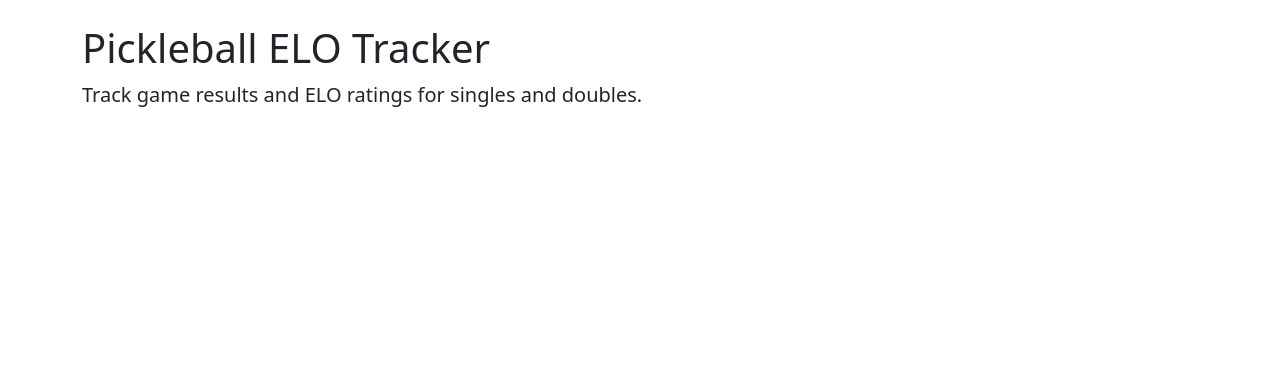
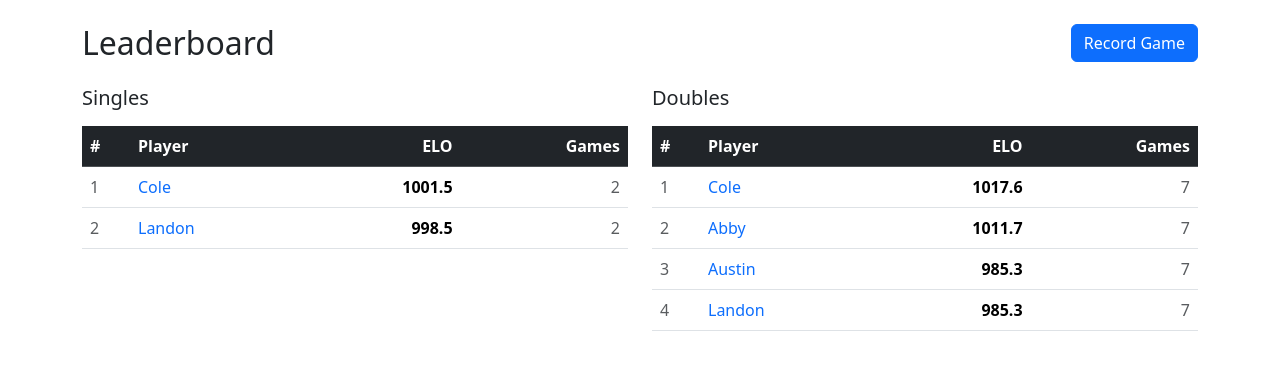
Before and after one commit to Garthalamu/PBELO, a Django app: page / in a window 1280 px wide. Shown: the part 56-426 px from the top of the page. Run offline with Django 5.2, Linux system fonts and the light colour scheme; data comes from the database, SQL or seed files in the repository; both versions use the stored data as it was after the commit.

Commit message:
Completed a lot of player tracking data

```diff
--- a/pyproject.toml
+++ b/pyproject.toml
@@ -6,4 +6,5 @@ readme = "README.md"
 requires-python = ">=3.13"
 dependencies = [
     "django>=5.2",
+    "plotly>=6.7.0",
 ]
--- a/templates/tracker/home.html
+++ b/templates/tracker/home.html
@@ -1,8 +1,68 @@
 {% extends "base.html" %}
 
-{% block title %}Home — PBELO{% endblock %}
+{% block title %}Leaderboard — PBELO{% endblock %}
 
 {% block content %}
-<h1>Pickleball ELO Tracker</h1>
-<p class="lead">Track game results and ELO ratings for singles and doubles.</p>
+<div class="d-flex justify-content-between align-items-center mb-4">
+  <h2 class="mb-0">Leaderboard</h2>
+  <a href="{% url 'record_game' %}" class="btn btn-primary">Record Game</a>
+</div>
+
+<div class="row g-4">
+  <div class="col-md-6">
+    <h5 class="mb-3">Singles</h5>
+    {% if singles_board %}
+      <table class="table table-hover align-middle">
+        <thead class="table-dark">
+          <tr>
+            <th style="width:3rem">#</th>
+            <th>Player</th>
+            <th class="text-end">ELO</th>
+            <th class="text-end">Games</th>
+          </tr>
+        </thead>
+        <tbody>
+          {% for player in singles_board %}
+            <tr>
+              <td class="text-muted">{{ forloop.counter }}</td>
+              <td><a href="{% url 'player_detail' player.pk %}" class="text-decoration-none">{{ player.name }}</a></td>
+              <td class="text-end fw-semibold">{{ player.singles_elo|floatformat:1 }}</td>
+              <td class="text-end text-muted">{{ player.singles_games }}</td>
+            </tr>
+          {% endfor %}
+        </tbody>
+      </table>
+    {% else %}
+      <p class="text-muted">No singles games recorded yet.</p>
+    {% endif %}
+  </div>
+
+  <div class="col-md-6">
+    <h5 class="mb-3">Doubles</h5>
+    {% if doubles_board %}
+      <table class="table table-hover align-middle">
+        <thead class="table-dark">
+          <tr>
+            <th style="width:3rem">#</th>
+            <th>Player</th>
+            <th class="text-end">ELO</th>
+            <th class="text-end">Games</th>
+          </tr>
+        </thead>
+        <tbody>
+          {% for player in doubles_board %}
+            <tr>
+              <td class="text-muted">{{ forloop.counter }}</td>
+              <td><a href="{% url 'player_detail' player.pk %}" class="text-decoration-none">{{ player.name }}</a></td>
+              <td class="text-end fw-semibold">{{ player.doubles_elo|floatformat:1 }}</td>
+              <td class="text-end text-muted">{{ player.doubles_games }}</td>
+            </tr>
+          {% endfor %}
+        </tbody>
+      </table>
+    {% else %}
+      <p class="text-muted">No doubles games recorded yet.</p>
+    {% endif %}
+  </div>
+</div>
 {% endblock %}
--- a/tracker/urls.py
+++ b/tracker/urls.py
@@ -4,4 +4,5 @@ from . import views
 urlpatterns = [
     path("", views.home, name="home"),
     path("record/", views.record_game, name="record_game"),
+    path("players/<int:player_id>/", views.player_detail, name="player_detail"),
 ]
--- a/tracker/views.py
+++ b/tracker/views.py
@@ -1,14 +1,104 @@
+import json
+
+import plotly.graph_objects as go
 from django.contrib import messages
-from django.shortcuts import redirect, render
+from django.db.models import Count, Q
+from django.shortcuts import get_object_or_404, redirect, render
 from django.utils import timezone
 
 from .elo import process_game
 from .forms import RecordGameForm
-from .models import Game
+from .models import Game, Player
+
+
+def _build_elo_chart(elo_changes):
+    """Return Plotly candlestick figure JSON for ELO history, or None if no data.
+
+    Each bar represents one calendar day:
+      open  = ELO before the first game that day
+      close = ELO after the last game that day
+      high  = highest ELO value touched during the day
+      low   = lowest  ELO value touched during the day
+    Green when the day ended higher than it opened, red when lower.
+    elo_changes must be ordered by game__played_at ascending.
+    """
+    if not elo_changes:
+        return None
+
+    # Group into per-day buckets preserving chronological order.
+    # daily_values holds every ELO value touched: the opening value (elo_before
+    # of the first game) plus every elo_after across all games that day.
+    daily_open: dict = {}
+    daily_close: dict = {}
+    daily_values: dict = {}  # all ELO values seen that day, for true high/low
+
+    for ec in elo_changes:
+        day = ec["game__played_at"].date()
+        if day not in daily_open:
+            daily_open[day] = round(ec["elo_before"], 1)
+            daily_values[day] = [round(ec["elo_before"], 1)]
+        daily_close[day] = round(ec["elo_after"], 1)
+        daily_values[day].append(round(ec["elo_after"], 1))
+
+    dates = list(daily_open.keys())
+    opens = [daily_open[d] for d in dates]
+    closes = [daily_close[d] for d in dates]
+    highs = [max(daily_values[d]) for d in dates]
+    lows = [min(daily_values[d]) for d in dates]
+
+    fig = go.Figure(data=[
+        go.Scatter(
+            x=dates,
+            y=closes,
+            mode="lines",
+            line=dict(color="#495057", width=1.5, dash="dash"),
+            hoverinfo="skip",
+            name="Closing ELO",
+        ),
+        go.Candlestick(
+        x=dates,
+        open=opens,
+        high=highs,
+        low=lows,
+        close=closes,
+        increasing=dict(line=dict(color="#198754"), fillcolor="#198754"),
+        decreasing=dict(line=dict(color="#dc3545"), fillcolor="#dc3545"),
+        hovertext=[
+            f"{d.strftime('%b %d, %Y')}<br>Open: {o}<br>High: {h}<br>Low: {l}<br>Close: {c}<br>Change: {c - o:+.1f}"
+            for d, o, h, l, c in zip(dates, opens, highs, lows, closes)
+        ],
+        hoverinfo="text",
+        name="Daily Range",
+    )])
+
+    fig.add_hline(
+        y=1000,
+        line=dict(color="#adb5bd", width=1, dash="dot"),
+        annotation_text="Start (1000)",
+        annotation_position="bottom right",
+    )
+    fig.update_layout(
+        margin=dict(l=50, r=20, t=20, b=50),
+        paper_bgcolor="white",
+        plot_bgcolor="white",
+        yaxis=dict(title="ELO", gridcolor="#e9ecef", zeroline=False),
+        xaxis=dict(title="Date", gridcolor="#e9ecef", type="date", tickformat="%b %d, %Y", rangeslider=dict(visible=False)),
+        hovermode="x",
+    )
+    return json.loads(fig.to_json())
 
 
 def home(request):
-    return render(request, "tracker/home.html")
+    players = Player.objects.annotate(
+        singles_games=Count("elo_changes", filter=Q(elo_changes__game__game_type="singles")),
+        doubles_games=Count("elo_changes", filter=Q(elo_changes__game__game_type="doubles")),
+    )
+    singles_board = players.filter(singles_games__gt=0).order_by("-singles_elo")
+    doubles_board = players.filter(doubles_games__gt=0).order_by("-doubles_elo")
+    return render(request, "tracker/home.html", {
+        "singles_board": singles_board,
+        "doubles_board": doubles_board,
+    })
 
 
 def record_game(request):
@@ -42,3 +132,77 @@ def record_game(request):
         form = RecordGameForm(initial={"played_at": timezone.now().date()})
 
     return render(request, "tracker/record_game.html", {"form": form})
+
+
+def player_detail(request, player_id):
+    player = get_object_or_404(Player, pk=player_id)
+
+    games = (
+        Game.objects.filter(Q(team1_players=player) | Q(team2_players=player))
+        .distinct()
+        .prefetch_related("team1_players", "team2_players", "elo_changes")
+        .order_by("-played_at")
+    )
+
+    elo_changes_by_game = {
+        ec.game_id: ec for ec in player.elo_changes.all()
+    }
+
+    singles_wins = singles_losses = doubles_wins = doubles_losses = 0
+    game_rows = []
+    for game in games:
+        in_team1 = player in game.team1_players.all()
+        won = (in_team1 and game.winning_team == 1) or (not in_team1 and game.winning_team == 2)
+        opponents = game.team2_players.all() if in_team1 else game.team1_players.all()
+        teammates = (game.team1_players.all() if in_team1 else game.team2_players.all()).exclude(pk=player.pk)
+
+        if game.game_type == Game.SINGLES:
+            if won:
+                singles_wins += 1
+            else:
+                singles_losses += 1
+        else:
+            if won:
+                doubles_wins += 1
+            else:
+                doubles_losses += 1
+
+        if in_team1:
+            player_score, opp_score = game.team1_score, game.team2_score
+        else:
+            player_score, opp_score = game.team2_score, game.team1_score
+
+        elo_change = elo_changes_by_game.get(game.pk)
+
+        game_rows.append({
+            "game": game,
+            "won": won,
+            "opponents": list(opponents),
+            "teammates": list(teammates),
+            "player_score": player_score,
+            "opp_score": opp_score,
+            "elo_delta": elo_change.delta if elo_change else None,
+        })
+
+    elo_history = list(
+        player.elo_changes.select_related("game")
+        .order_by("game__played_at")
+        .values("elo_before", "elo_after", "game__played_at", "game__game_type")
+    )
+    singles_chart = _build_elo_chart([e for e in elo_history if e["game__game_type"] == Game.SINGLES])
+    doubles_chart = _build_elo_chart([e for e in elo_history if e["game__game_type"] == Game.DOUBLES])
+
+    singles_rows = [r for r in game_rows if r["game"].game_type == Game.SINGLES]
+    doubles_rows = [r for r in game_rows if r["game"].game_type == Game.DOUBLES]
+
+    return render(request, "tracker/player_detail.html", {
+        "player": player,
+        "singles_rows": singles_rows,
+        "doubles_rows": doubles_rows,
+        "singles_wins": singles_wins,
+        "singles_losses": singles_losses,
+        "doubles_wins": doubles_wins,
+        "doubles_losses": doubles_losses,
+        "singles_chart": json.dumps(singles_chart),
+        "doubles_chart": json.dumps(doubles_chart),
+    })
```
Also changed, not shown: templates/admin/tracker/game/change_list.html (added, +8 -0 lines), templates/admin/tracker/game/recalculate_confirm.html (added, +20 -0 lines), templates/tracker/player_detail.html (added, +202 -0 lines), tracker/admin.py (+29 -1 lines), tracker/services.py (added, +22 -0 lines), .claude/settings.local.json, db.sqlite3, 1 other file.
